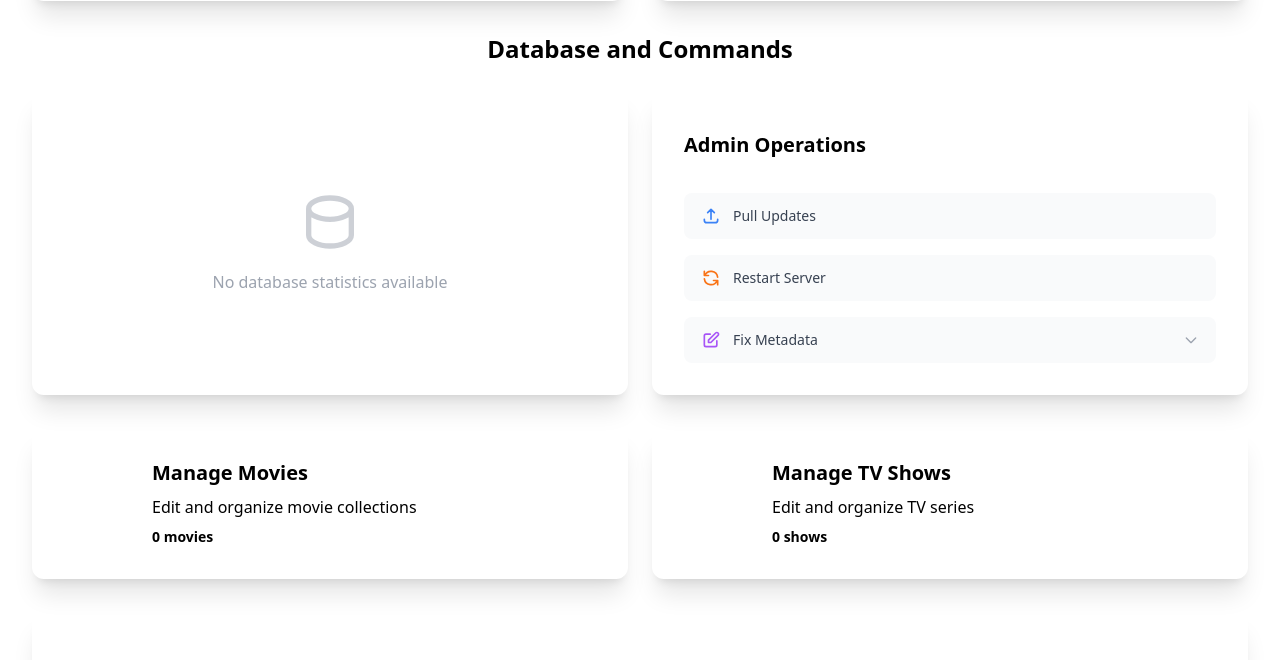
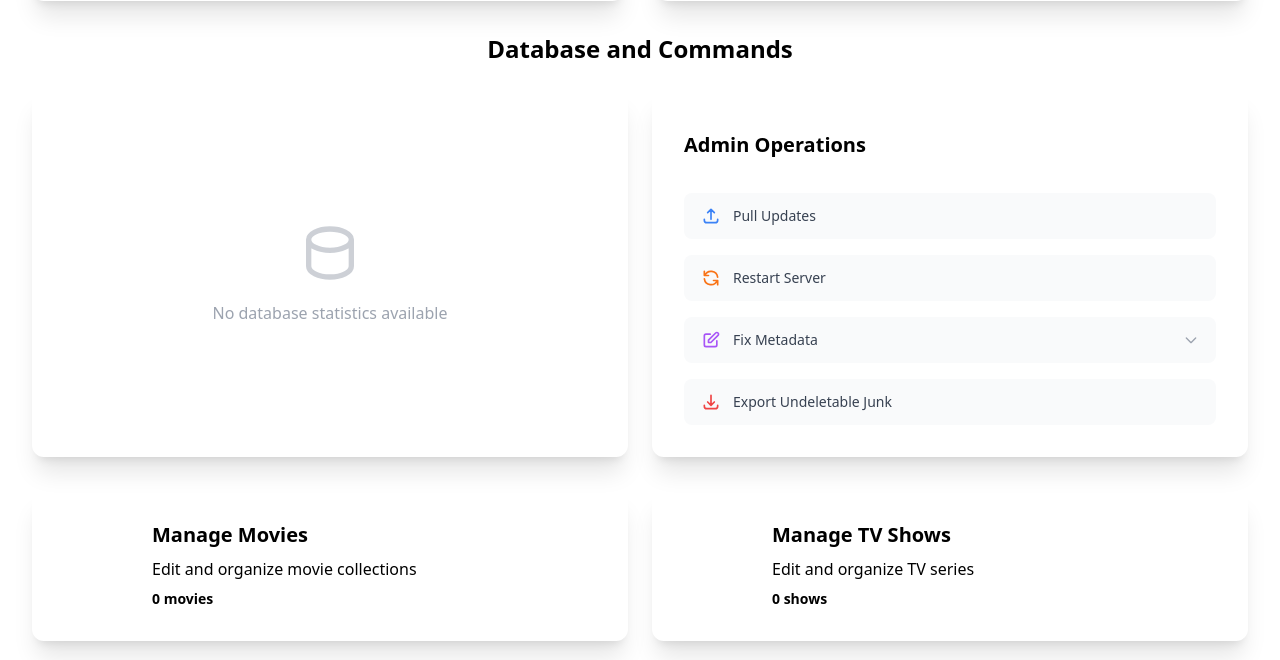
Before and after one commit to cleanerspam/TST, a FastAPI app: template Backend/fastapi/templates/dashboard.html in a window 1280 px wide. Shown: the part 783-1443 px from the top of the page. Run offline with FastAPI, Linux system fonts and the light colour scheme; the template is opened without the code that fills it, so the values that code supplies are empty; parts of the project's set-up code (start-up, migrations or seed data) failed here and were passed over; some libraries are stand-ins or nearby versions.

Commit message:
option to export junk for external deletion

```diff
--- a/Backend/fastapi/templates/dashboard.html
+++ b/Backend/fastapi/templates/dashboard.html
@@ -359,6 +359,16 @@
                                 </button>
                             </div>
                         </div>
+
+                        <button onclick="exportUndeletableJunk(event)"
+                            class="w-full text-left px-4 py-3 rounded-lg hover:bg-gray-50 text-sm font-medium text-gray-700 flex items-center transition-colors border border-transparent hover:border-gray-200 bg-gray-50">
+                            <svg xmlns="http://www.w3.org/2000/svg" class="w-5 h-5 mr-3 text-red-500" fill="none"
+                                viewBox="0 0 24 24" stroke="currentColor">
+                                <path stroke-linecap="round" stroke-linejoin="round" stroke-width="2"
+                                    d="M4 16v1a3 3 0 003 3h10a3 3 0 003-3v-1m-4-4l-4 4m0 0l-4-4m4 4V4" />
+                            </svg>
+                            Export Undeletable Junk
+                        </button>
                     </div>
                 </div>
             </div>
@@ -1245,5 +1255,34 @@
             showToast("Failed to execute action");
         }
     }
+
+    async function exportUndeletableJunk(event) {
+        try {
+            // Show loading indicator
+            const button = event.currentTarget;
+            const originalText = button.innerHTML;
+            button.innerHTML = '<svg class="animate-spin -ml-1 mr-3 h-5 w-5 text-current" xmlns="http://www.w3.org/2000/svg" fill="none" viewBox="0 0 24 24"><circle class="opacity-25" cx="12" cy="12" r="10" stroke="currentColor" stroke-width="4"></circle><path class="opacity-75" fill="currentColor" d="M4 12a8 8 0 018-8V0C5.373 0 0 5.373 0 12h4zm2 5.291A7.962 7.962 0 014 12H0c0 3.042 1.135 5.824 3 7.938l3-2.647z"></path></svg> Exporting...';
+            button.disabled = true;
+
+            // Create a temporary link element
+            const link = document.createElement('a');
+            link.href = '/api/admin/export_undeletable_junk';
+            link.download = 'undeletable_junk.json';
+
+            // Trigger the download
+            document.body.appendChild(link);
+            link.click();
+            document.body.removeChild(link);
+
+            // Restore button
+            button.innerHTML = originalText;
+            button.disabled = false;
+
+            showToast('Undeletable junk exported successfully!');
+        } catch (error) {
+            console.error('Export error:', error);
+            showToast('Failed to export undeletable junk');
+        }
+    }
 </script>
 {% endblock %}
```
Also changed, not shown: Backend/fastapi/routes/admin_routes.py (+32 -0 lines).
